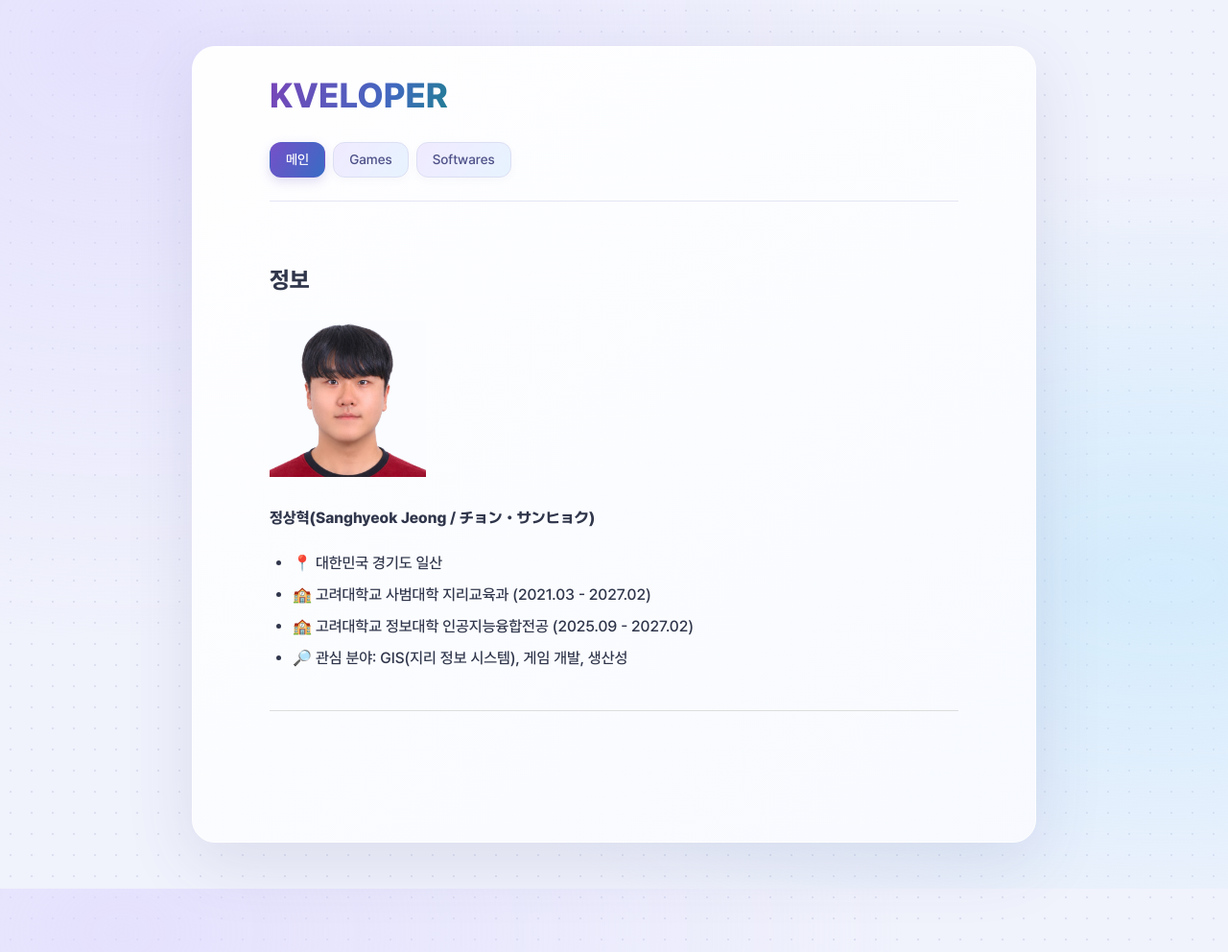
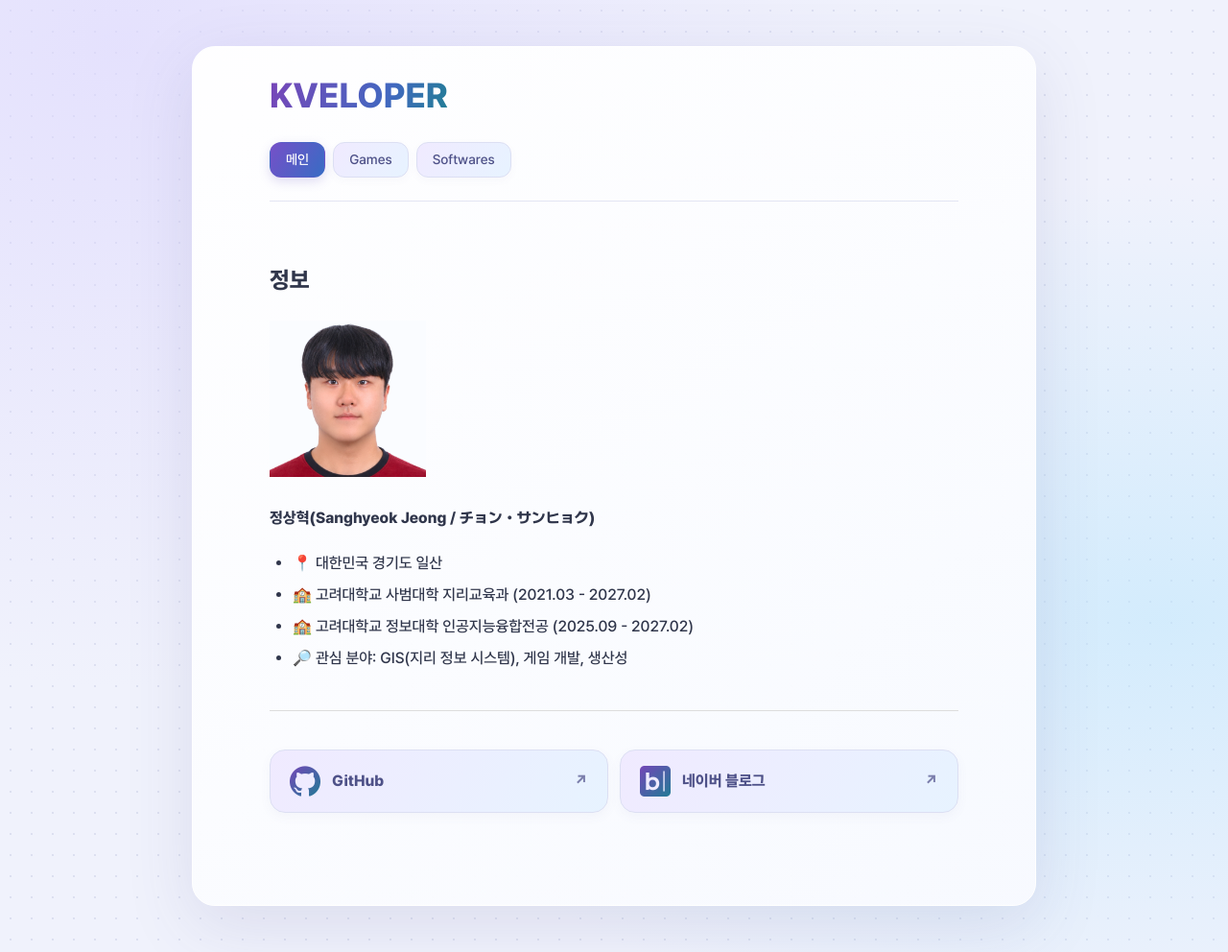
Before and after one commit to kveloper/kveloper.github.io, a Jekyll site: the page built from main.md, in a window 1280 px wide. Shown: the whole page at 96% size. Built offline with Jekyll 4.4.1, drawn with Linux system fonts in a browser that asks for light colours; our own code applies the rules of GitHub Pages for plain Markdown files.

Commit message:
26-11-04 14:38

```diff
--- a/_config.yml
+++ b/_config.yml
@@ -2,7 +2,7 @@ title: KVELOPER
 description: 정상혁의 개인 페이지
 url: https://kveloper.github.io
 baseurl: ""
-style_version: fe9cbfc9877f
+style_version: 8e70a6d9bdbe
 markdown: kramdown
 permalink: /:title/
 defaults:
--- a/assets/style.css
+++ b/assets/style.css
@@ -95,6 +95,33 @@ hr { border: 0; border-top: 1px solid #dddddd; margin: 40px 0; }
 img { max-width: 100%; height: auto; }
 .skip-link { position: absolute; top: 0; left: 20px; transform: translateY(-150%); background: #fafafa; }
 .skip-link:focus { transform: none; }
+.social-links {
+  display: flex;
+  flex-wrap: wrap;
+  gap: 12px;
+}
+.social-link {
+  display: flex;
+  align-items: center;
+  flex: 1 1 200px;
+  gap: 12px;
+  padding: 16px 20px;
+  border: 1px solid #dcdff3;
+  border-radius: 16px;
+  background: linear-gradient(125deg, #f0eaff, #e7f3ff);
+  color: #4e5188;
+  font-weight: 800;
+  text-decoration: none;
+  box-shadow: 0 4px 12px #5c62a00d;
+  transition: transform .18s ease, box-shadow .18s ease;
+}
+.social-link img { width: 32px; height: 32px; object-fit: contain; flex-shrink: 0; }
+.social-link-arrow { margin-left: auto; color: #7b7eac; }
+.social-link:hover {
+  color: #403b79;
+  transform: translateY(-2px);
+  box-shadow: 0 7px 18px #6550bf24;
+}
 @media (max-width: 920px) {
   body { margin: 24px; min-height: calc(100vh - 48px); padding: 24px 48px 72px; }
 }
@@ -105,8 +132,8 @@ img { max-width: 100%; height: auto; }
   h1 { margin-bottom: 28px; }
 }
 @media (prefers-reduced-motion: reduce) {
-  .document-tabs a { transition: none; }
-  .document-tabs a:hover { transform: none; }
+  .document-tabs a, .social-link { transition: none; }
+  .document-tabs a:hover, .social-link:hover { transform: none; }
 }
 @media (forced-colors: active) {
   .site-title, main h1 { background: none; color: CanvasText; }
--- a/main.md
+++ b/main.md
@@ -22,3 +22,16 @@ description: 정상혁의 개인 페이지
 
 
 * * *
+
+<nav class="social-links" aria-label="외부 바로가기">
+  <a class="social-link" href="https://github.com/kveloper">
+    <img src="{{ '/assets/github.png' | relative_url }}" alt="" width="32" height="32" />
+    <span>GitHub</span>
+    <span class="social-link-arrow" aria-hidden="true">↗</span>
+  </a>
+  <a class="social-link" href="https://blog.naver.com/geojeong02">
+    <img src="{{ '/assets/naverblog.png' | relative_url }}" alt="" width="32" height="32" />
+    <span>네이버 블로그</span>
+    <span class="social-link-arrow" aria-hidden="true">↗</span>
+  </a>
+</nav>
```
Also changed, not shown: assets/github.png (added), assets/naverblog.png (added).
